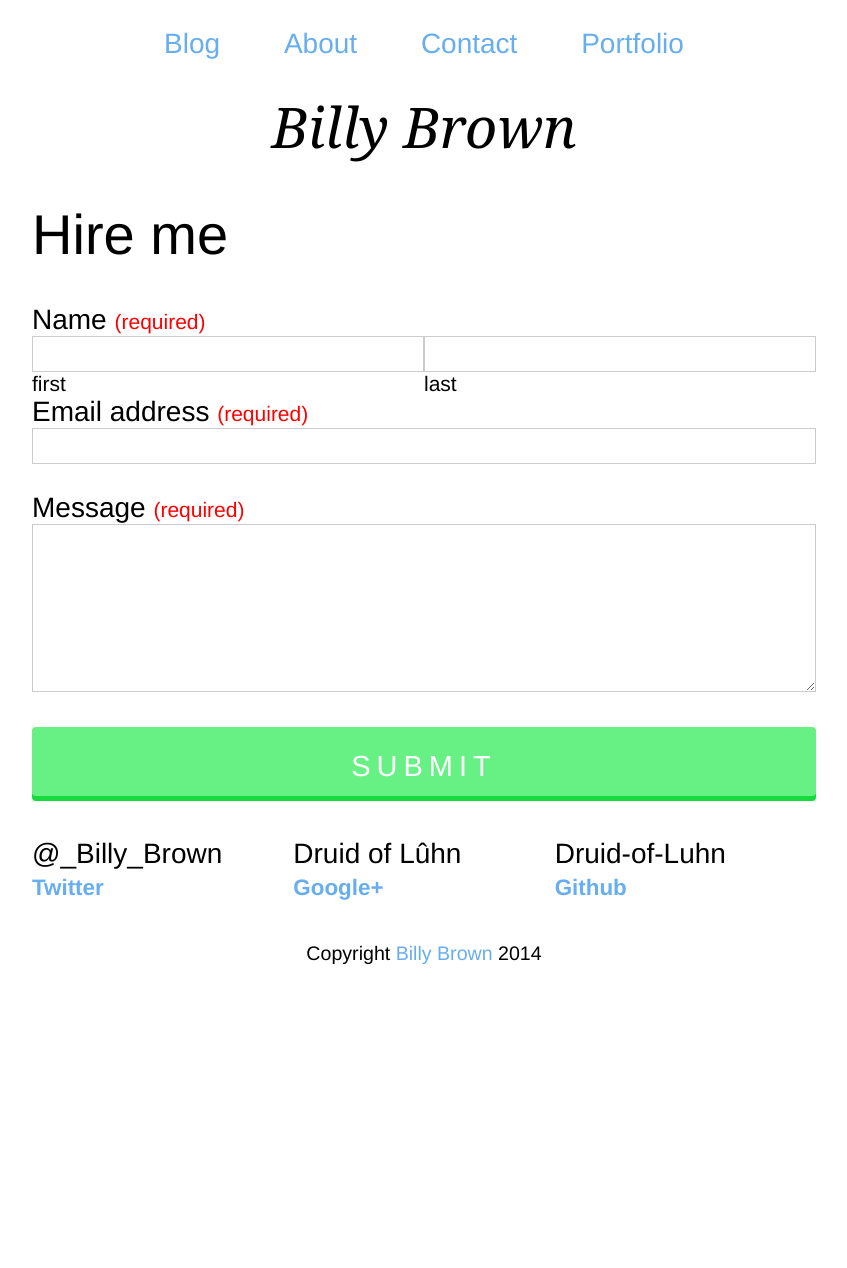
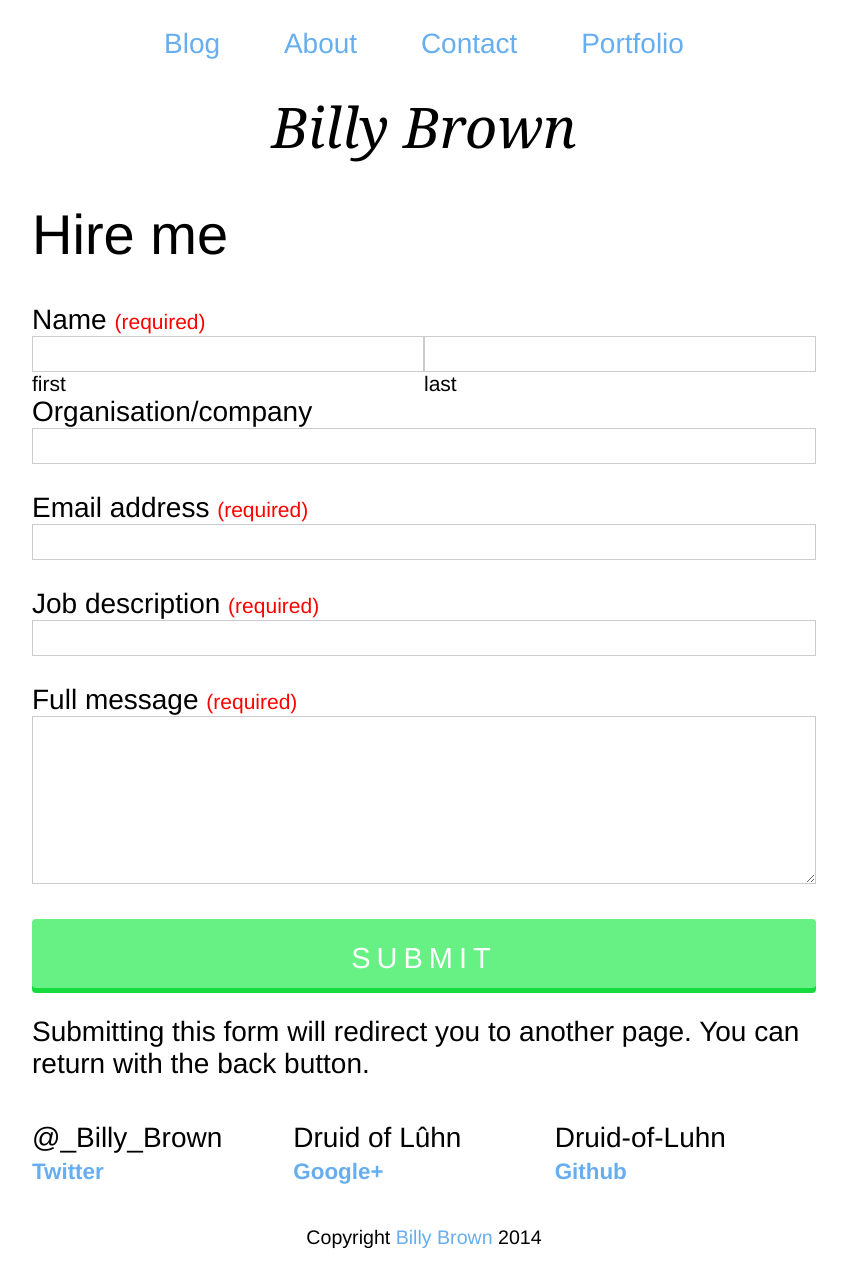
Before and after one commit to Druid-of-Luhn/druid-of-luhn.github.io, a Jekyll site: the page built from hire/index.html, in a window 1280 px wide. Shown: the whole page, without its empty margins (216-1063 px from the left). Built offline with Jekyll 4.4.1, drawn with Linux system fonts in a browser that asks for light colours; before the commit the page ends 984 px from its top, so only the background shows below that.

Commit message:
Users are warned that submitting the form will redirect them

```diff
--- a/contact/index.html
+++ b/contact/index.html
@@ -8,7 +8,7 @@ title: Contact | Billy Brown
 <![endif]-->
 <h1>Contact</h1>
 
-<form name="form6" accept-charset="UTF-8" autocomplete="off" enctype="multipart/form-data" method="post" novalidate action="https://druidofluhn.wufoo.com/forms/wz43hau0aoyxrx/#public">
+<form name="form6" accept-charset="UTF-8" autocomplete="off" enctype="multipart/form-data" method="post" novalidate action="https://druidofluhn.wufoo.com/forms/wz43hau0aoyxrx/">
 
 <div class="form-row">
 	<label for="Field1">
@@ -47,3 +47,5 @@ title: Contact | Billy Brown
 	<input type="hidden" id="idstamp" name="idstamp" value="dwRAaiURhOUMozaAvoxO8u9w14pdomgegkqlukFUoKM=">
 </div>
 </form>
+
+<p>Submitting this form will redirect you to another page. You can return with the back button.</p>
--- a/hire/index.html
+++ b/hire/index.html
@@ -2,13 +2,13 @@
 layout: default
 title: Hire me | Billy Brown
 ---
-<script src="/js/wufoo.js"></script>
+<script src="/js/main.min.js"></script>
 <!--[if lt IE 10]>
 	<script src="https://html5shiv.googlecode.com/svn/trunk/html5.js"></script>
 <![endif]-->
 <h1>Hire me</h1>
 
-<form name="form6" accept-charset="UTF-8" autocomplete="off" enctype="multipart/form-data" method="post" novalidate action="https://druidofluhn.wufoo.com/forms/wz43hau0aoyxrx/#public">
+<form name="form5" accept-charset="UTF-8" autocomplete="off" enctype="multipart/form-data" method="post" novalidate action="https://druidofluhn.wufoo.com/forms/svg77z40gtlnra/">
 
 <div class="form-row">
     <label for="Field1">
@@ -26,17 +26,30 @@ title: Hire me | Billy Brown
 </div>
 <div class="form-row">
     <label for="Field3">
+        Organisation/company
+    </label>
+    <input id="Field3" name="Field3" type="text" value="" maxlength="255" tabindex="3">
+</div>
+<div class="form-row">
+    <label for="Field4">
         Email address
         <span class="req">(required)</span>
     </label>
-	<input id="Field3" name="Field3" type="email" spellcheck="false" value="" maxlength="255" tabindex="3" required>
+    <input id="Field4" name="Field4" type="email" spellcheck="false" value="" maxlength="255" tabindex="4" required>
 </div>
 <div class="form-row">
-	<label for="Field4">
-		Message
+    <label for="Field5">
+        Job description
         <span class="req">(required)</span>
     </label>
-	<textarea id="Field4" name="Field4" spellcheck="true" tabindex="4" required></textarea>
+    <input id="Field5" name="Field5" type="text" value="" maxlength="255" tabindex="5" required>
+</div>
+<div class="form-row">
+    <label for="Field6">
+        Full message
+        <span class="req">(required)</span>
+    </label>
+    <textarea id="Field6" name="Field6" spellcheck="true" tabindex="6" required></textarea>
 </div>
 <div class="form-row">
     <input name="saveForm" type="submit" value="Submit">
@@ -44,6 +57,8 @@ title: Hire me | Billy Brown
 <div style="display: none;">
     <label for="comment">Do Not Fill This Out</label>
     <textarea name="comment" id="comment" rows="1" cols="1"></textarea>
-	<input type="hidden" id="idstamp" name="idstamp" value="dwRAaiURhOUMozaAvoxO8u9w14pdomgegkqlukFUoKM=">
+    <input type="hidden" id="idstamp" name="idstamp" value="bdil2Bz8tMLZAOotgQQ+7AwXAR8gCKA7SIp2MphcX5Q=" />
 </div>
 </form>
+
+<p>Submitting this form will redirect you to another page. You can return with the back button.</p>
```
Lines whose indentation alone changed are shown as unchanged.
